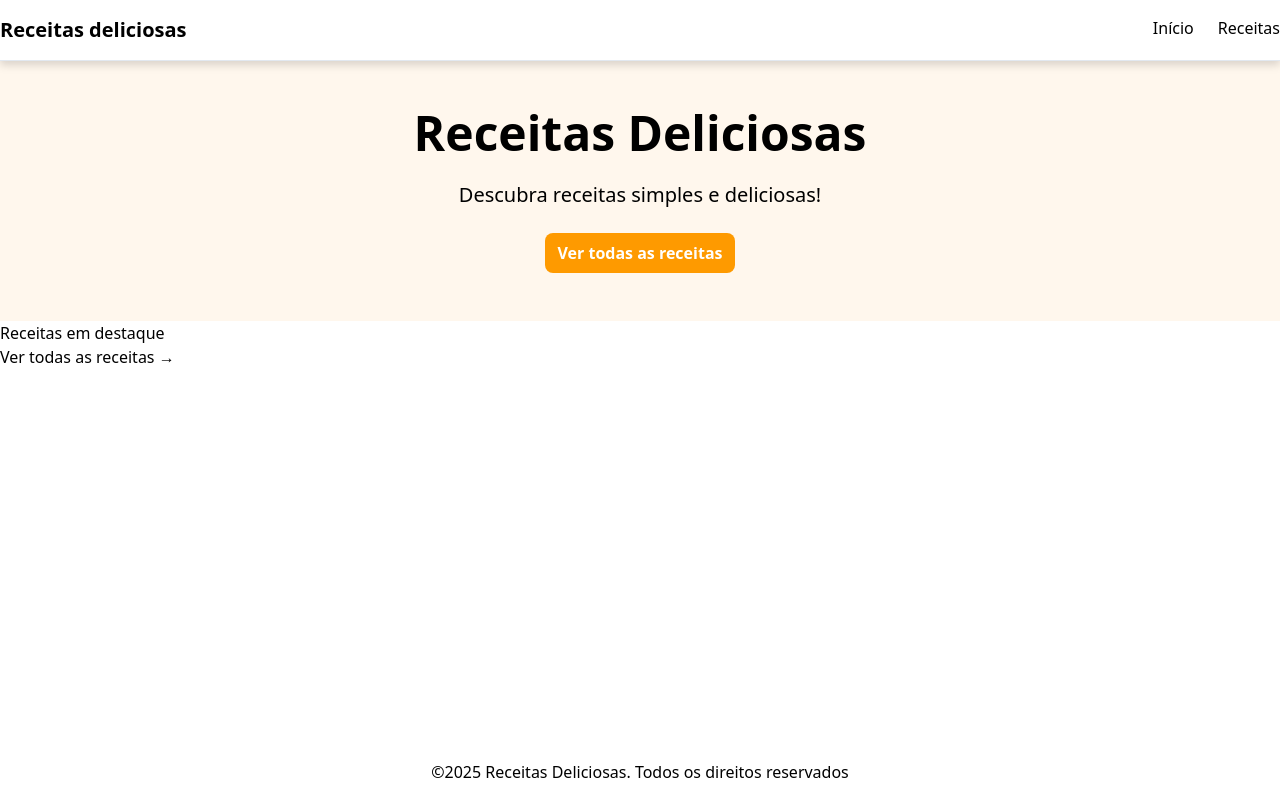
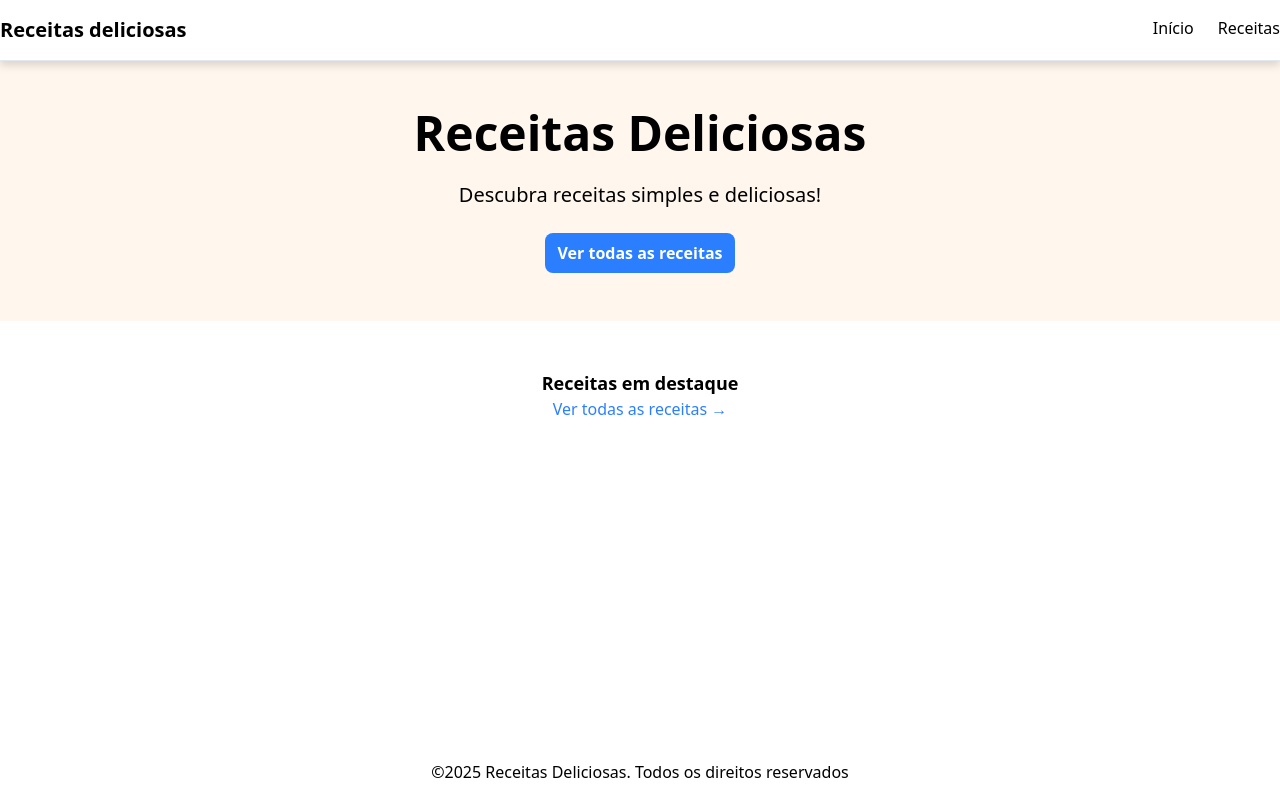
Before and after one commit to brenopz07/site-receitas_byron, a Next.js app in the folder receitas/: page / in a window 1280 px wide. Built offline with nearby package versions, Linux system fonts and the light colour scheme.

Commit message:
feat:adiciona estilizacao a secao receitas em destaque

```diff
--- a/receitas/src/app/page.tsx
+++ b/receitas/src/app/page.tsx
@@ -9,20 +9,20 @@ export default function Home() {
             <h1 className='text-5xl font-bold'>Receitas Deliciosas</h1>
             <p className='text-xl'>Descubra receitas simples e deliciosas!</p>
 
-            <Link className='bg-amber-500 hover:bg-orange-700 transition-colors text-white font-bold rounded-lg px-3 py-2' href='/receitas'>
+            <Link className='bg-blue-500 hover:bg-blue-800 transition-colors text-white font-bold rounded-lg px-3 py-2' href='/receitas'>
               Ver todas as receitas
             </Link>
           </div>
         </section>
 
         {/* secao receitas em destaque*/}
-        <section>
-          <div className='container mx-auto'>
-            <h2>Receitas em destaque</h2>
+        <section className='py-12'>
+          <div className=' flex flex-col items-center container mx-auto'>
+            <h2 className='text-lg font-bold'>Receitas em destaque</h2>
 
             {/* cards de receitas*/}
 
-            <Link href='/receitas'>
+            <Link className='flex text-blue-500 hover:text-blue-800 transition-colors' href='/receitas'>
               Ver todas as receitas →
             </Link>
           </div>
--- a/receitas/src/components/Header/index.tsx
+++ b/receitas/src/components/Header/index.tsx
@@ -7,11 +7,11 @@ export default function Header(){
             <div className="flex justify-between container mx-auto">
                 <Link className="text-xl font-bold hover:scale-105 transition-all" href="/">Receitas deliciosas</Link>
                 <nav className="flex gap-6">
-                    <Link className="hover:text-orange-500 transition-colors" href="/">
+                    <Link className="hover:text-blue-500 transition-colors" href="/">
                     Início
                     </Link>
 
-                    <Link className="hover:text-orange-500 transition-colors" href="/receitas">
+                    <Link className="hover:text-blue-500 transition-colors" href="/receitas">
                     Receitas
                     </Link>
                 </nav>
```
